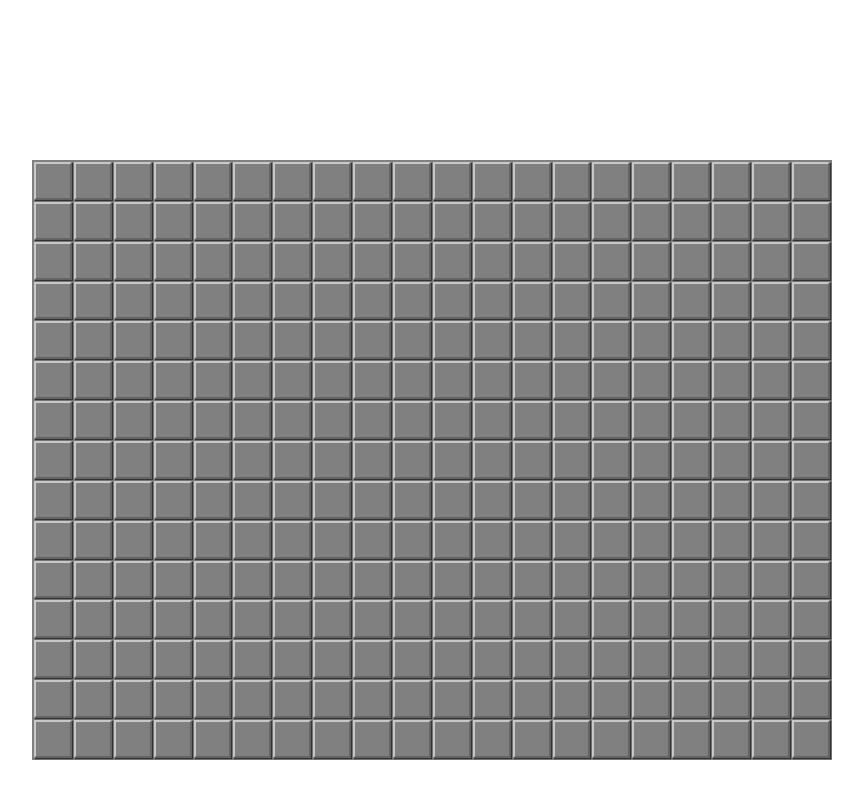
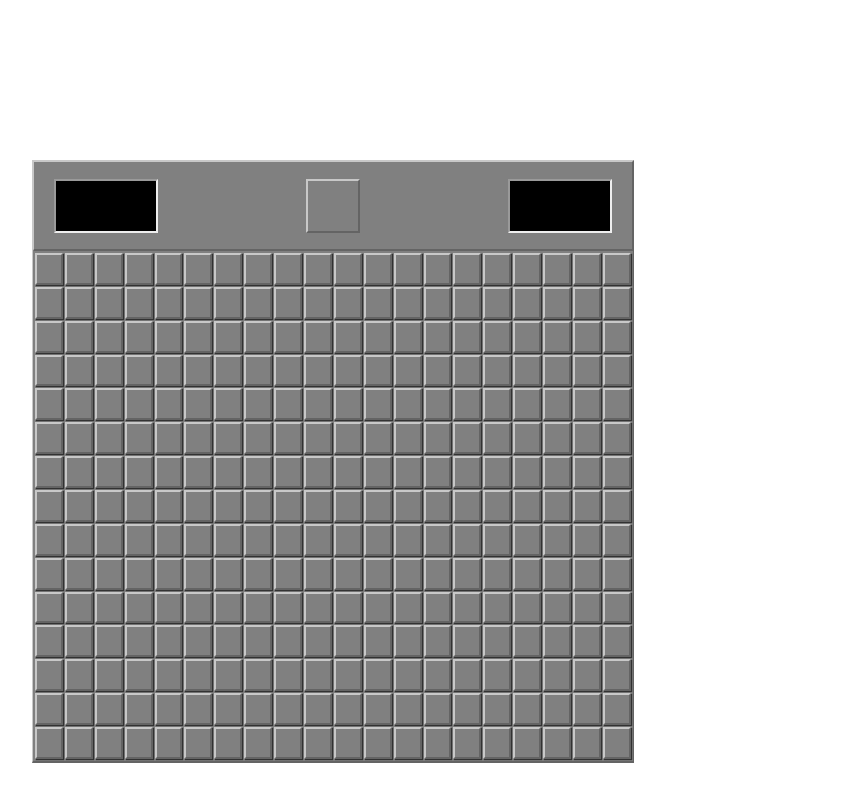
Before and after one commit to ai-petri/minesweeper, a plain HTML site: page index.html in a window 1280 px wide. Shown: the whole page, without its empty margins (352-1215 px from the left). Drawn offline with Linux system fonts and the light colour scheme.

Commit message:
controls

```diff
--- a/index.html
+++ b/index.html
@@ -8,7 +8,13 @@
     <link rel="stylesheet" href="style.css">
 </head>
 <body>
-    <div id="container"></div>
+    <div id="container">
+        <div id="controls">
+            <div class="display"></div>
+            <div id="smiley-container"></div>
+            <div class="display"></div>
+        </div>
+    </div>
     <template id="bomb-template">
         <svg viewBox="0 0 10 10" width="10px" height="10px">
             <circle cx="5" cy="5" r="5"></circle>
--- a/style.css
+++ b/style.css
@@ -5,11 +5,40 @@ body{
     position: absolute;
     left: 30vw;
     top: 20vh;
-    width: 800px;
+    width: 600px;
     height: 600px;
     background-color: gray;
     display: grid;
-
+    grid-template-rows: 15% 85%;
+}
+#controls, #container{
+    border-top: 1px solid rgb(200,200,200);
+    border-left: 1px solid rgb(200,200,200);
+    border-right: 1px solid rgb(100,100,100);
+    border-bottom: 2px solid rgb(100,100,100);
+}
+#controls{
+    display: flex;
+    justify-content: space-between;
+    padding: 20px;
+    align-items: center;
+}
+#smiley-container{
+    width: 50px;
+    height: 50px;
+    border-top: 2px solid rgb(200,200,200);
+    border-left: 2px solid rgb(200,200,200);
+    border-right: 2px solid rgb(100,100,100);
+    border-bottom: 2px solid rgb(100,100,100);
+}
+.display{
+    width: 100px;
+    height: 50px;
+    background: black;
+    border: 2px inset;
+}
+table{
+    grid-row: 2;
 }
 
 td{
```
